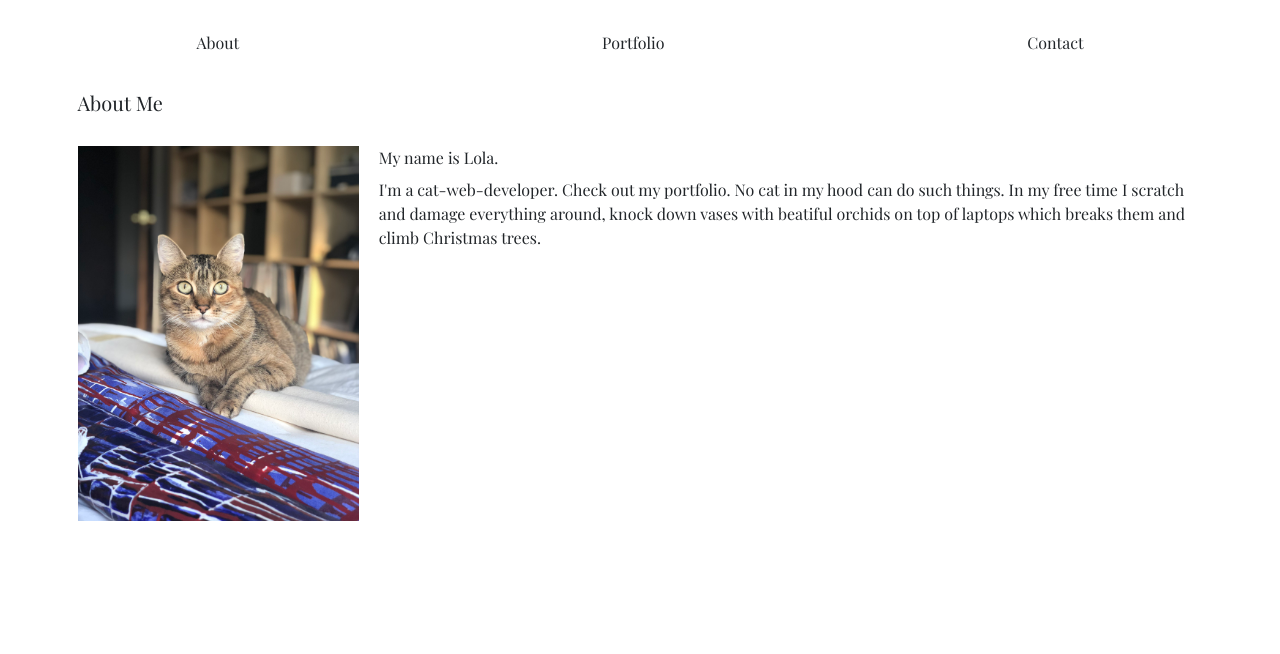
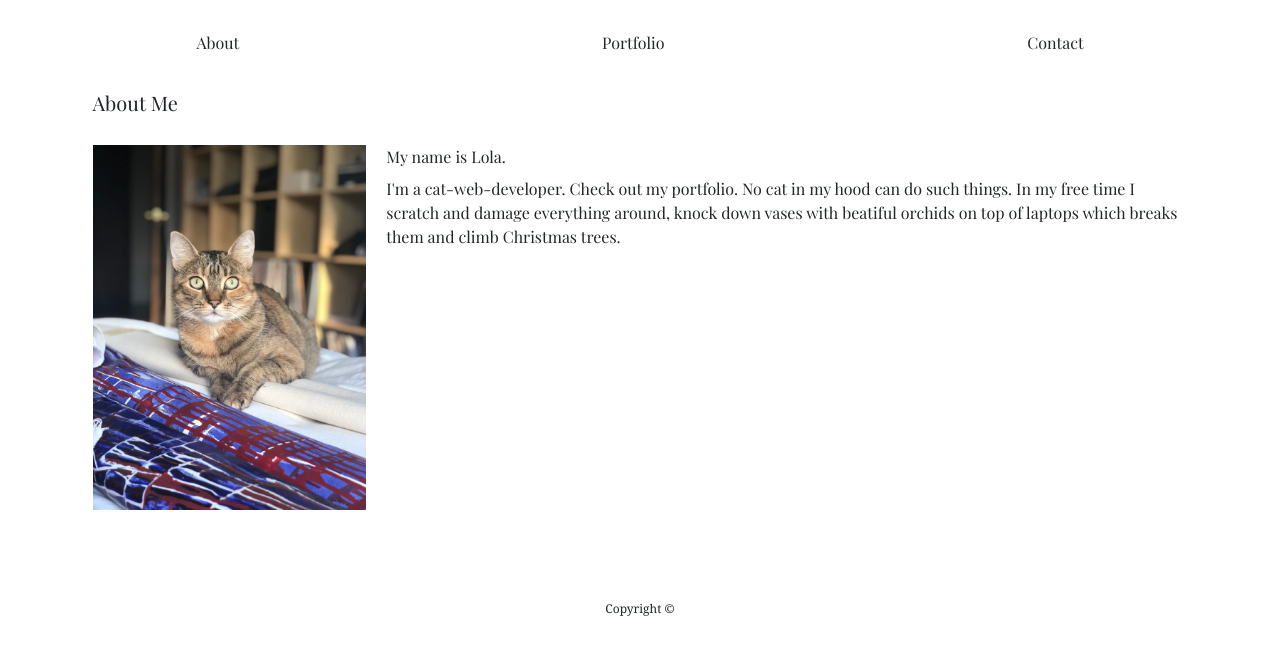
Before and after one commit to AlexandraKomarova/2-bootstrap-hw, a plain HTML site: page index.html in a window 1280 px wide. Shown: the part 62-716 px from the top of the page. Drawn offline with nearby package versions, Linux system fonts and the light colour scheme.

Commit message:
added a footer

```diff
--- a/css/style.css
+++ b/css/style.css
@@ -34,6 +34,7 @@ h1 {
 .main-wrapper {
     width: 90%;
     margin: 0 auto;
+
 }
 
 .about-me {
@@ -58,11 +59,21 @@ h1 {
     margin-bottom: 0.5rem;
 }
 
+.footer {
+    min-height: 80px;
+    margin-top: 7vh;
+}
+
+#copyright {
+    margin-top: 34px;
+    font-family: Cambria, Cochin, Georgia, Times, 'Times New Roman', serif;
+    font-size: 12px;
+}
+
 @media screen and (min-width: 768px) {
 
     .main-content img {
         width: 40%;
-        float: left;
         margin-right: 20px;
     }
 
@@ -79,7 +90,6 @@ h1 {
 
     .main-content img {
         width: 25%;
-        float: left;
         margin-right: 20px;
     }
 
--- a/index.html
+++ b/index.html
@@ -10,45 +10,40 @@
     <link rel="stylesheet" href="css/style.css">
 </head>
 <body>
-
     <!-- Wrapper for the page to avoid horizontal scroll -->
     <div class="container-fluid">
-
         <!-- Nav -->
-
-        <div class="row header">
-
+        <div class="row">
             <div class="col-12 name">
                 <h1>Alexandra Komarova</h1>
             </div>
-
             <div class="col-12 menu">
                 <p class="menu-item">About</p>
                 <p class="menu-item">Portfolio</p>
                 <p class="menu-item">Contact</p>
             </div>
-
         </div>
-
         <!-- Main -->
-
         <div class="container main-wrapper">
             <div class="row">
-                <div class="row">
-                    <div class="col-12 about-me">
-                        <p>About Me</p>
-                    </div>
+
+                <div class="col-12 about-me">
+                    <p>About Me</p>
                 </div>
-                <div class="row">
-                    <div class="col-12 main-content">
-                        <img src="images/lola.jpeg" alt="photo of me">
-                        <p>My name is Lola.</p>
-                        <p>I'm a cat-web-developer. Check out my portfolio. No cat in my hood can do such things. In my free time I scratch and damage everything around, knock down vases with beatiful orchids on top of laptops which breaks them and climb Christmas trees.</p>
-                    </div>
+
+                <div class="col-12 clearfix main-content">
+                    <img src="images/lola.jpeg" alt="photo of me" class="float-md-left">
+                    <p>My name is Lola.</p>
+                    <p>I'm a cat-web-developer. Check out my portfolio. No cat in my hood can do such things. In my free time I scratch and damage everything around, knock down vases with beatiful orchids on top of laptops which breaks them and climb Christmas trees.</p>
                 </div>
+
+                <div class="col-12 footer">
+                    <p class="d-flex justify-content-center" id="copyright">Copyright &#169;</p>
+                </div>
+
             </div>
         </div>
-
+    </div>
 
 </body>
 </html>
```
